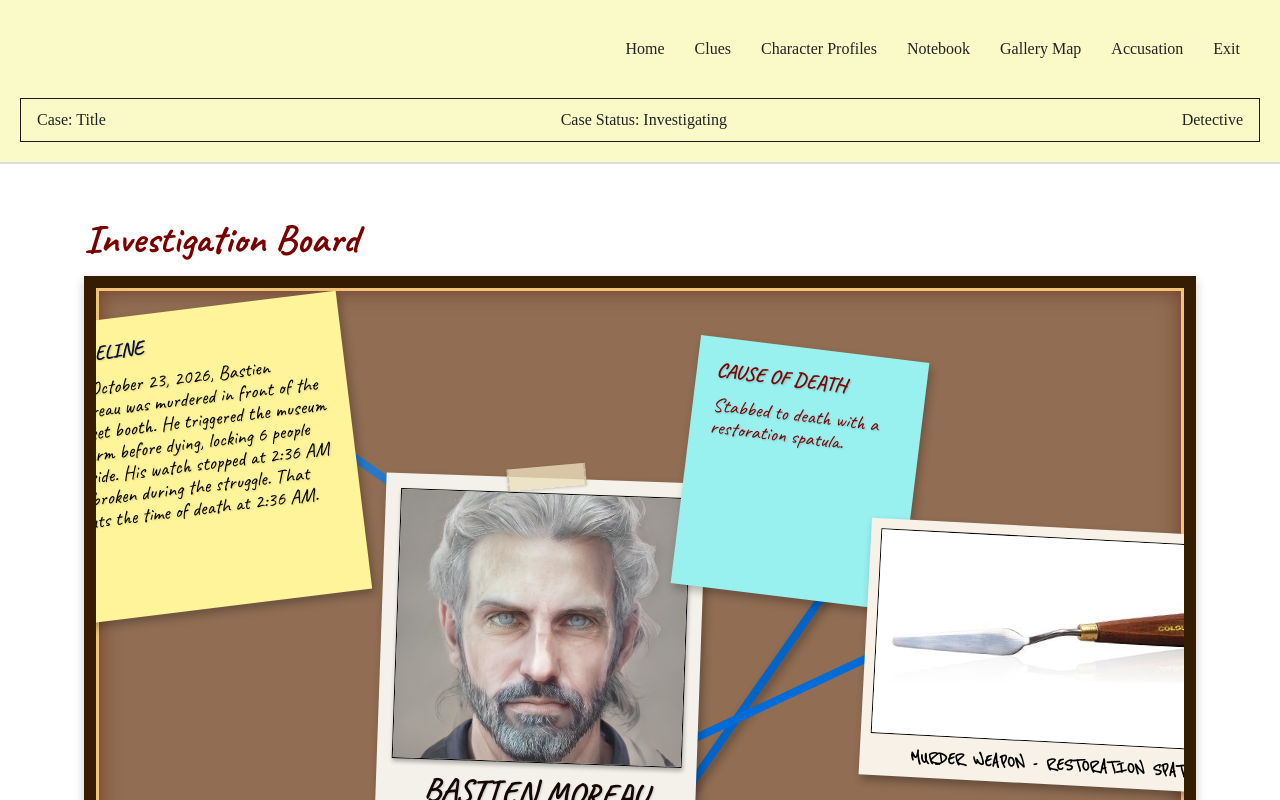
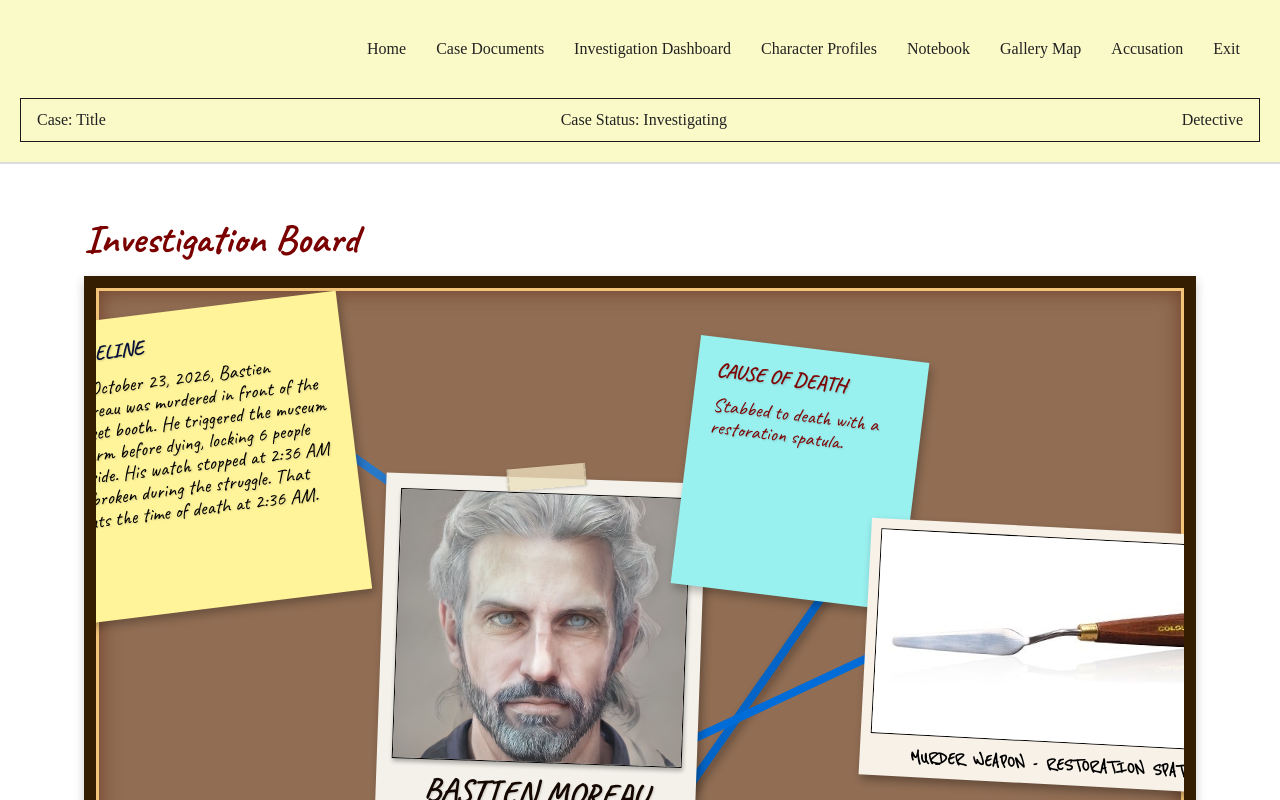
Before and after one commit to stanng66/cpan212-project-group-8, a Next.js app in the folder web/: page /clues in a window 1280 px wide. Shown: the top 800 px of the page. Built offline with nearby package versions, Linux system fonts and the light colour scheme; no server answers.

Commit message:
add case documents section to nav bar

```diff
--- a/web/app/components/Navigation.js
+++ b/web/app/components/Navigation.js
@@ -4,7 +4,8 @@ export default function Navigation() {
   return (
     <nav className="navigation">
       <Link href="/">Home</Link>
-      <Link href="/clues">Clues</Link>
+      <Link href="/documents">Case Documents</Link>
+      <Link href="/clues">Investigation Dashboard</Link>
       <Link href="/characters">Character Profiles</Link>
       <Link href="/notebook">Notebook</Link>
 
```
